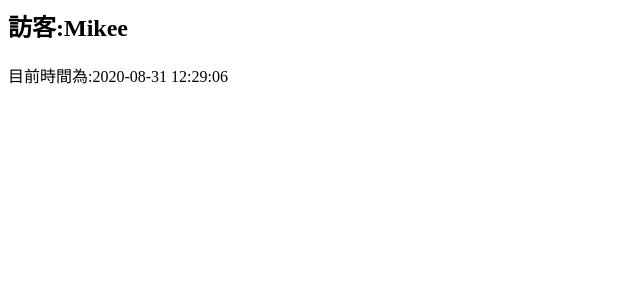
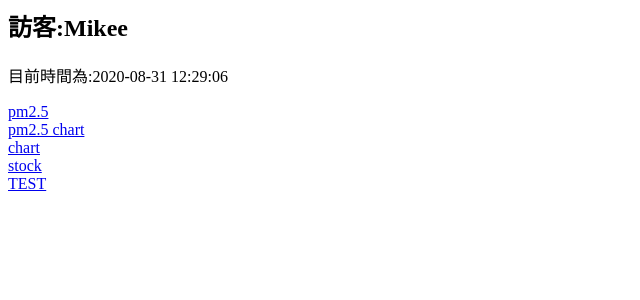
Before and after one commit to Melpomene927/guilinebot0293, a Flask app: page / in a window 1280 px wide. Shown: the top 300 px of the page, without its empty margins (0-640 px from the left). Run offline with Flask 2, Linux system fonts and the light colour scheme.

Commit message:
20200831_update3

```diff
--- a/templates/index.html
+++ b/templates/index.html
@@ -3,5 +3,11 @@
 <body>
 <h2>訪客:{{name}}</h2>
 <p>目前時間為:{{time}}</p>
+<div><a href="./pm25">pm2.5</a></div>
+<div><a href='./pm25chart'>pm2.5 chart</a></div>
+<div><a href='./chart'>chart</a></div>
+<div><a href='./stock'>stock</a></div>
+<div><a href='./test_html'>TEST</a></div>
+
 </body>
 </html>
```
